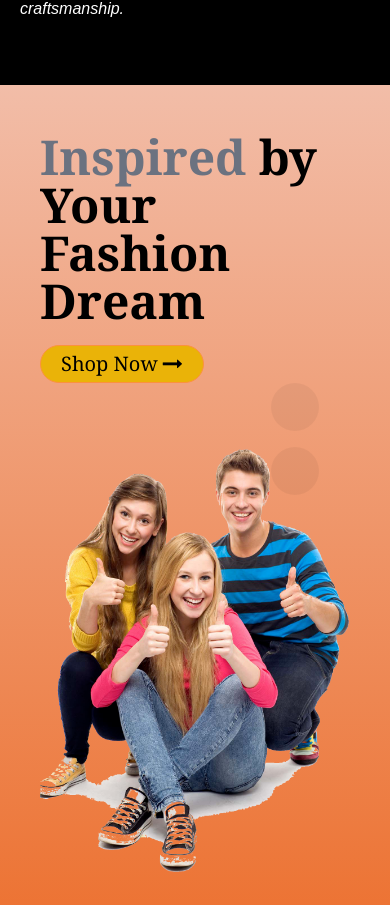
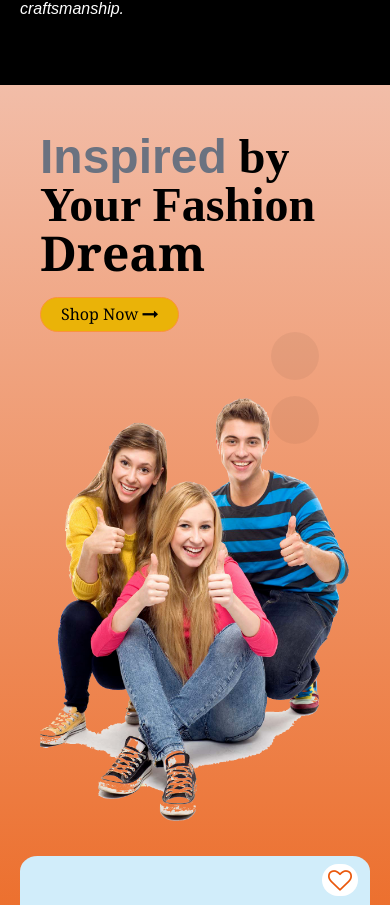
Before and after one commit to Dadasaheb-AngularMinds/Ecommerce, a React (Create React App) app: page / in a window 390 px wide. Shown: the part 9720-10625 px from the top of the page. Built offline with nearby package versions, Linux system fonts and the light colour scheme.

Commit message:
changed font-family

```diff
--- a/src/layouts/Welcome/Banner6/index.js
+++ b/src/layouts/Welcome/Banner6/index.js
@@ -33,11 +33,11 @@ const Banner6 = () => {
     <div className="h-full px-5 lg:px-10 pb-5 bg-gradient-to-t from-[#f05907f9] to-[#f2bda8] container-fluid">
       <div className="grid grid-cols-1 gap-1 overflow-hidden transition-all duration-300 bg-transparent pt-7 lg:px-6 sm:grid-cols-1 md:grid-cols-1 lg:grid-cols-2 xl:grid-cols-2 sm:px-2 sm:py-2 md:px-2 lg:px-2">
         <div className="relative flex-col p-5 lg:p-20 d-flex">
-          <p className="lg:w-[90%] font-serif text-5xl lg:text-7xl font-bold">
-            <span className="text-gray-500">Inspired</span> by Your Fashion
+          <p className="lg:w-[90%] font-header text-5xl lg:text-7xl font-bold">
+            <span className="text-gray-500 font-poppins">Inspired</span> by Your Fashion
           </p>
           <p className="font-serif text-5xl font-bold lg:text-7xl">Dream</p>
-          <button className="px-5 py-1 mt-5 text-xl text-black transition-all duration-300 bg-yellow-500 border border-orange-400 lg:py-2 lg:text-3xl lg:px-10 hover:bg-orange-300 rounded-3xl">
+          <button className="px-5 py-1 mt-5 text-base text-black transition-all duration-300 bg-yellow-500 border border-orange-400 font-poppins lg:py-2 lg:text-3xl lg:px-10 hover:bg-orange-300 rounded-3xl">
             <span className="font-serif">
               Shop Now{" "}
               <i className="fa fa-long-arrow-right" aria-hidden="true"></i>
```
